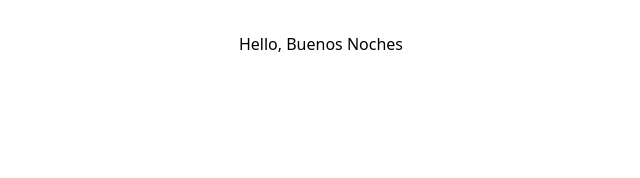
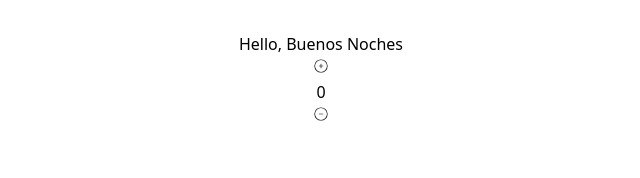
Before and after one commit to MasumaJaffery/Odin-React, a React (Vite) app: page / in a window 1280 px wide. Shown: the top 178 px of the page, without its empty margins (319-959 px from the left). Built offline with nearby package versions, Linux system fonts and the light colour scheme.

Commit message:
Add Counter by useState()

```diff
--- a/src/App.jsx
+++ b/src/App.jsx
@@ -1,11 +1,12 @@
 import './App.css'
 import Greeting from './components/greetings';
-
+import Counter from './components/useState';
 function App() {
   return (
     <>
       <div>
         <Greeting />
+        <Counter />
        </div>
     </>
   )
--- /dev/null
+++ b/src/components/useState.jsx
@@ -0,0 +1,25 @@
+import { useState } from "react";
+import { CiCirclePlus,CiCircleMinus } from "react-icons/ci";
+const counter = () => {
+const [count, setCount] = useState(0);
+return (
+    <>
+    <div className="flex justify-center items-center">
+  <button
+    onClick={() => setCount(count + 1)}
+    className="bg-green-500 hover:bg-green-600 text-3xl text-white font-bold py-1 px-1 rounded-full mr-4">
+    <CiCirclePlus />
+  </button>
+  <h1 className="text-3xl font-bold">{count}</h1>
+  <button
+    onClick={() => ( count === 0)?  setCount(0) : setCount(count - 1)
+    }
+    className="bg-red-500 hover:bg-red-600 text-3xl text-white font-bold py-1 px-1 rounded-full ml-4">
+    <CiCircleMinus />
+  </button>
+</div>
+
+    </>
+);
+}
+export default counter;
```
